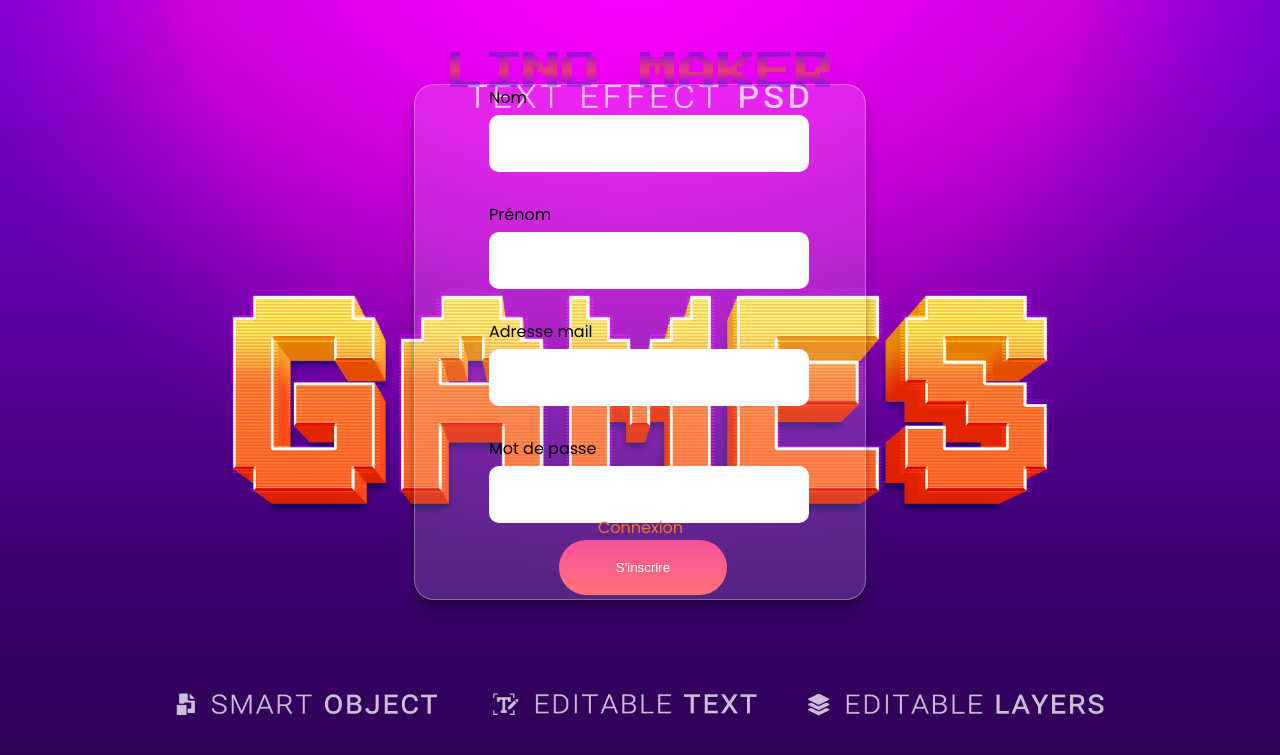
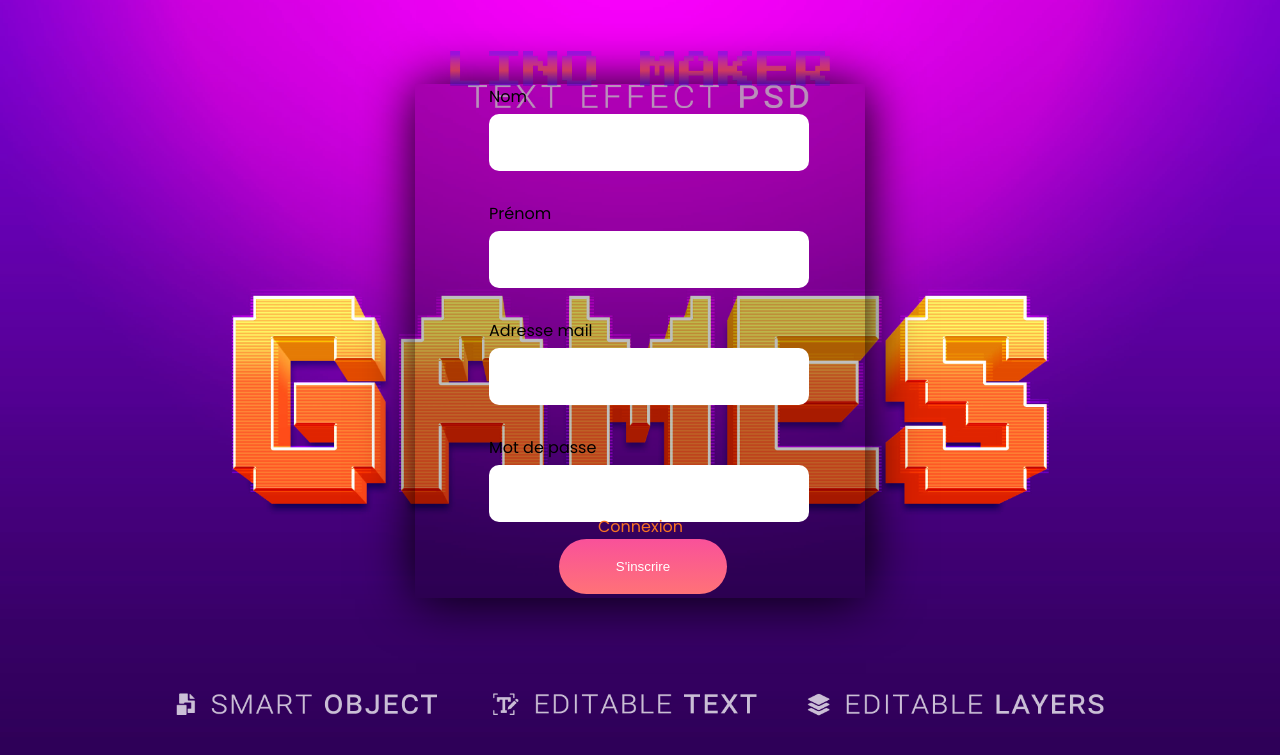
Before and after one commit to FrankBass/lino_maker_game, a PHP site: page /inscription.php in a window 1280 px wide. Shown: the top 755 px of the page. Run offline with PHP 8.4, Linux system fonts and the light colour scheme.

Commit message:
Page connexion modifie

```diff
--- a/inscription.css
+++ b/inscription.css
@@ -21,16 +21,9 @@ body {
     padding: 5% 0 0;
     width: 450px;
     height: 450px;
-    background: rgb(193, 106, 213);
-    background: linear-gradient(0deg, rgba(193, 106, 213, 1) 0%, rgb(115, 97, 244) 100%);
-    border-radius: 20px;
-    background: rgba(255, 255, 255, 0.14);
-    box-shadow: 0 4px 30px rgba(0, 0, 0, 0.1);
-    backdrop-filter: blur(0px);
-    -webkit-backdrop-filter: blur(0px);
-    border: 1px solid rgba(255, 255, 255, 0.3);
     position: relative;
-    box-shadow: 0 10px 20px rgba(0, 0, 0, 0.19), 0 6px 6px rgba(0, 0, 0, 0.23);
+    background: rgba(3, 3, 3, 0.25);
+    box-shadow: 1px 1px 50px #000;
     dispaly: flex;
     align-items: center;
     justify-content: center;
--- a/login.php
+++ b/login.php
@@ -58,7 +58,7 @@
 <body>
     <main>
         <div id="login-button">
-            <img src="https://dqcgrsy5v35b9.cloudfront.net/cruiseplanner/assets/img/icons/login-w-icon.png">
+            <img src="img/profil.png" alt="">
         </img>
         </div>
         <div id="logo">
@@ -81,7 +81,7 @@
             <span id="forgotten">Forgotten password</span>
             </div>
         </form>
-        <a class="inp" href="inscription.php">Créer un compte</a>
+         <a href="inscription.php">Créer un compte</a>
         </div>
 
         <!-- Forgotten Password Container -->
```
Also changed, not shown: login.css (+7 -0 lines), img/profil.png (added).
